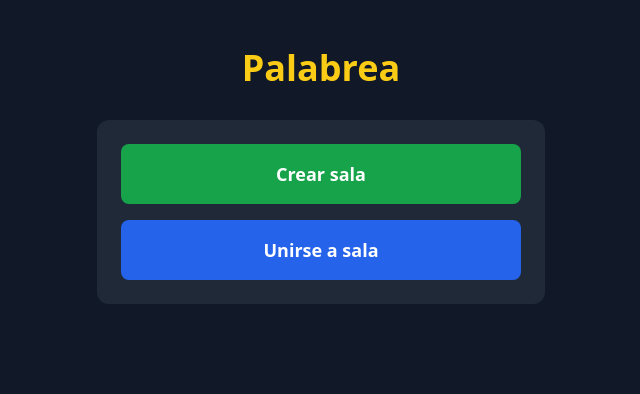
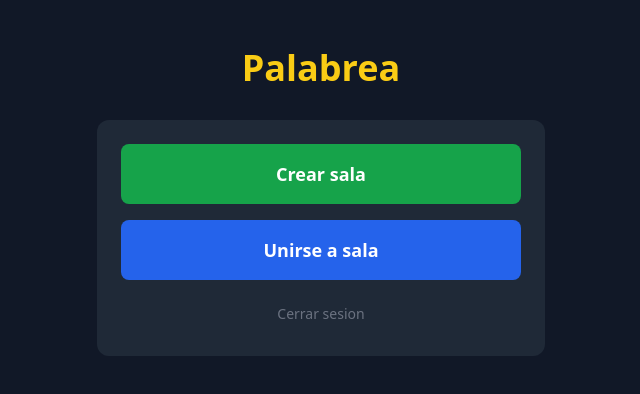
Before and after one commit to smoralb/Palabrea, a React (Vite) app: page / in a window 1280 px wide. Shown: the top 394 px of the page, without its empty margins (319-959 px from the left). Built offline with nearby package versions, Linux system fonts and the light colour scheme.

Commit message:
Add clear session button

```diff
--- a/src/pages/Home.jsx
+++ b/src/pages/Home.jsx
@@ -12,6 +12,11 @@ function generateCode() {
     code += chars.charAt(Math.floor(Math.random() * chars.length))
   }
   return code
+}
+
+function clearSession() {
+  localStorage.removeItem('palabrea_session')
+  window.location.reload()
 }
 
 export default function Home() {
@@ -218,6 +223,12 @@ export default function Home() {
               >
                 Unirse a sala
               </button>
+              <button
+                onClick={clearSession}
+                className="w-full px-4 py-2 text-gray-500 hover:text-gray-300 text-sm"
+              >
+                Cerrar sesion
+              </button>
             </div>
           ) : (
             <div className="space-y-4">
```
Also changed, not shown: 2 other files (tests, documents, lock files or other folders).
